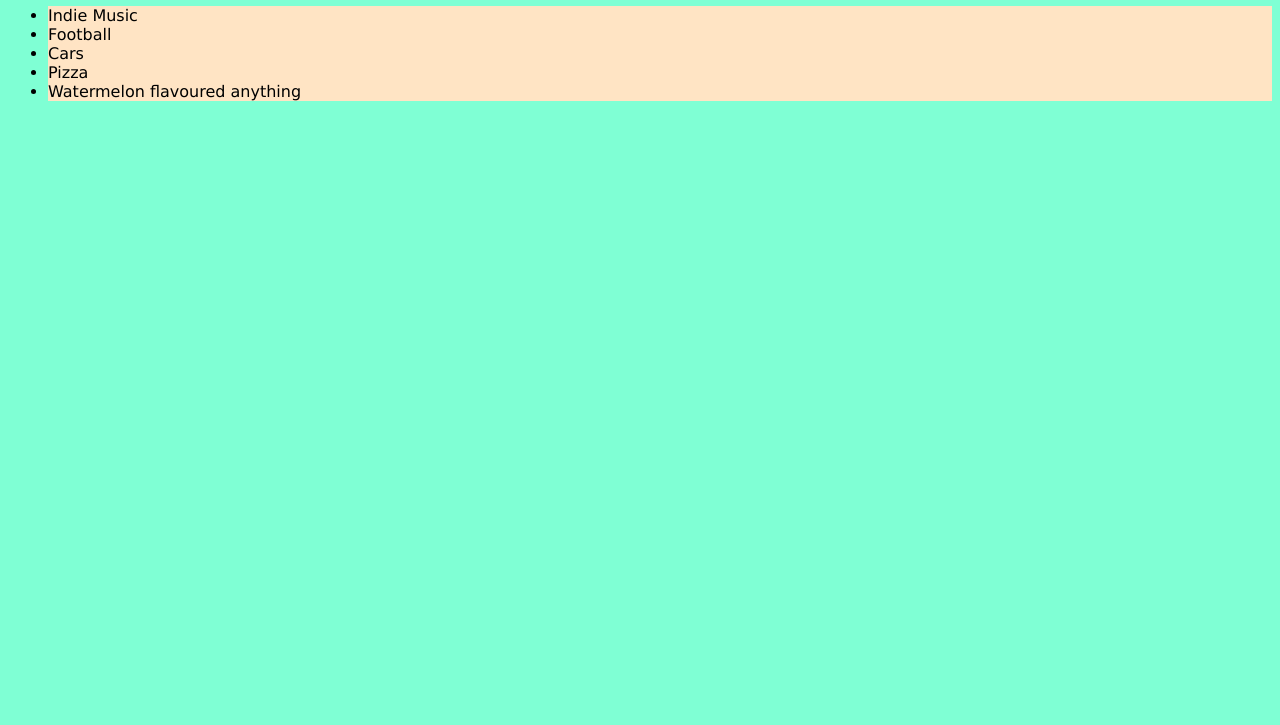
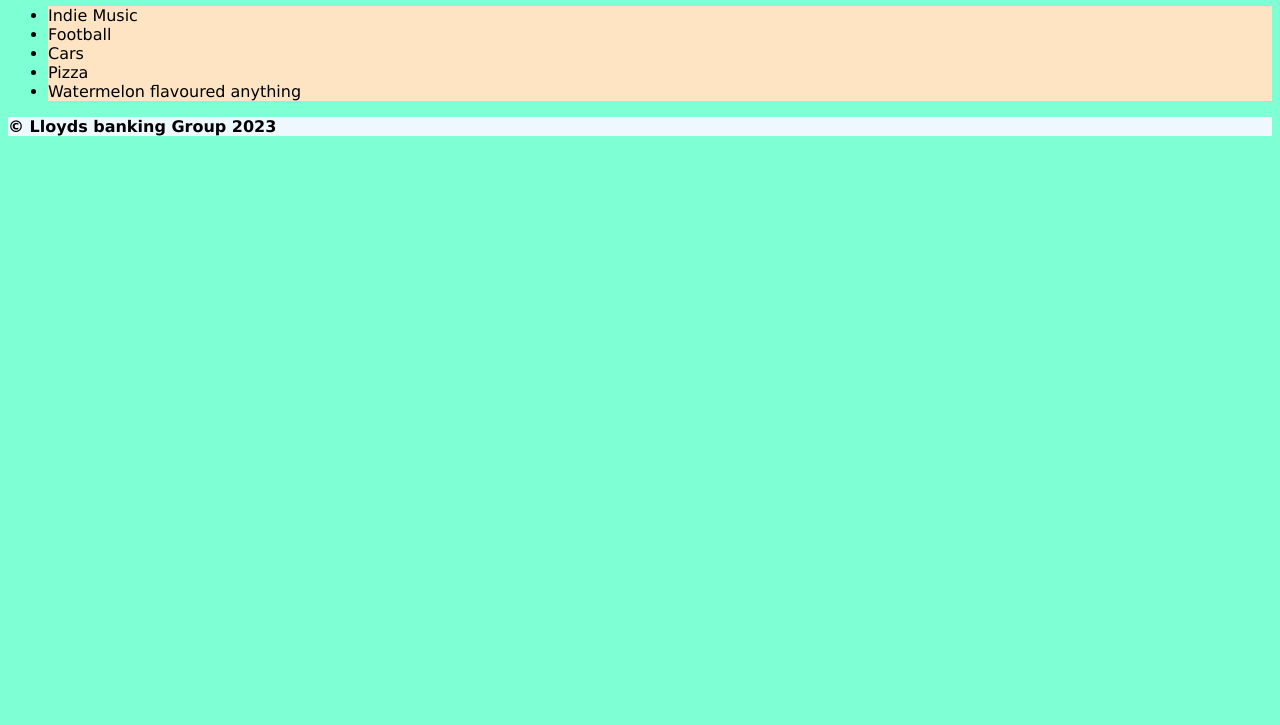
Before and after one commit to KSPDeveloper/repository_1, a plain HTML site: page favourites.html in a window 1280 px wide. Shown: the part 75-800 px from the top of the page. Drawn offline with Linux system fonts and the light colour scheme.

Commit message:
added footers to favourites and home page with styling

```diff
--- a/favourites.html
+++ b/favourites.html
@@ -4,7 +4,7 @@
     <link rel="stylesheet" href="styles.css" />
     <meta charset="UTF-8">
     <meta name="viewport" content="width=device-width, initial-scale=1.0">
-    <title>Document</title>
+    <title>Favourites</title>
 </head>
 <body>
     <h1>Favourites Page</h1>
@@ -15,5 +15,9 @@
         <li>Pizza</li>
         <li>Watermelon flavoured anything</li>
     </ul>
+
+    <footer>
+        &copy; Lloyds banking Group 2023
+    </footer>
 </body>
 </html>
--- a/styles.css
+++ b/styles.css
@@ -7,3 +7,8 @@ li
 {
     background-color: bisque;
 }
+
+footer {
+    background-color: aliceblue;
+    font-weight: bold;
+}
```
Also changed, not shown: index.html (+3 -0 lines).
